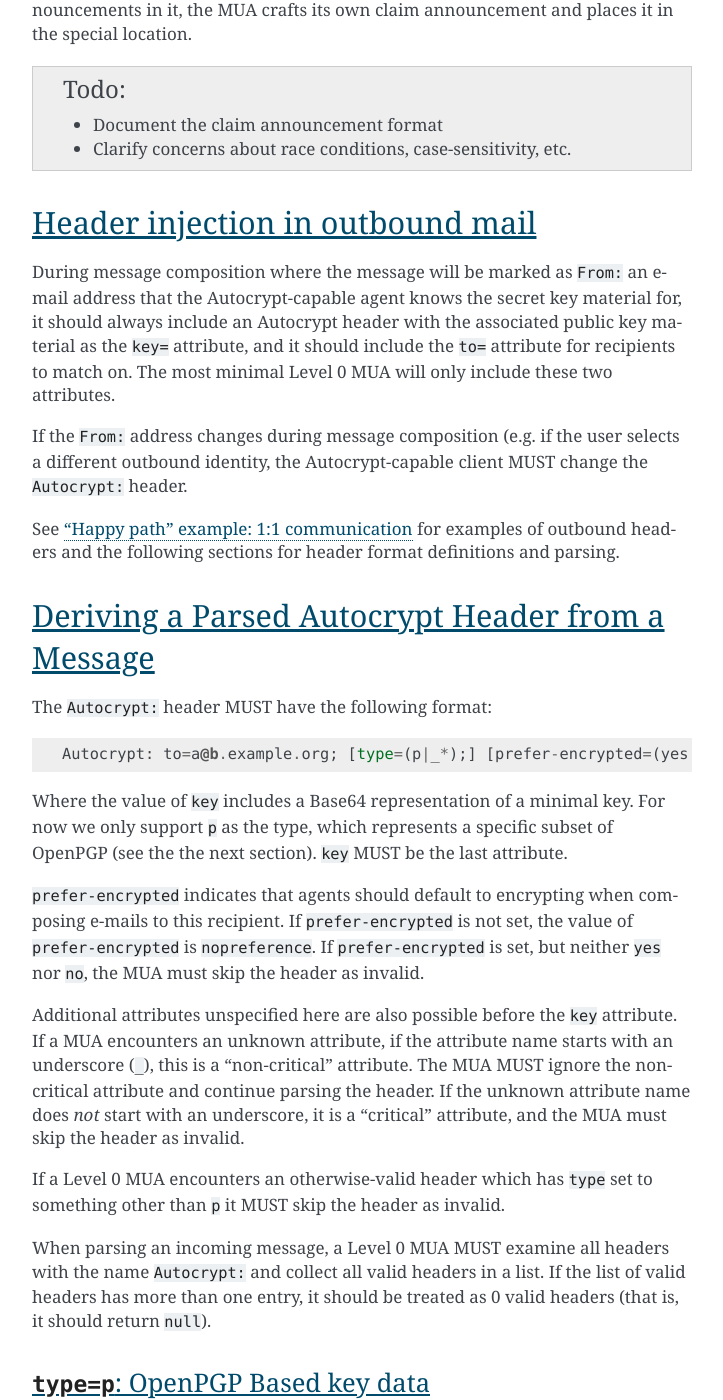
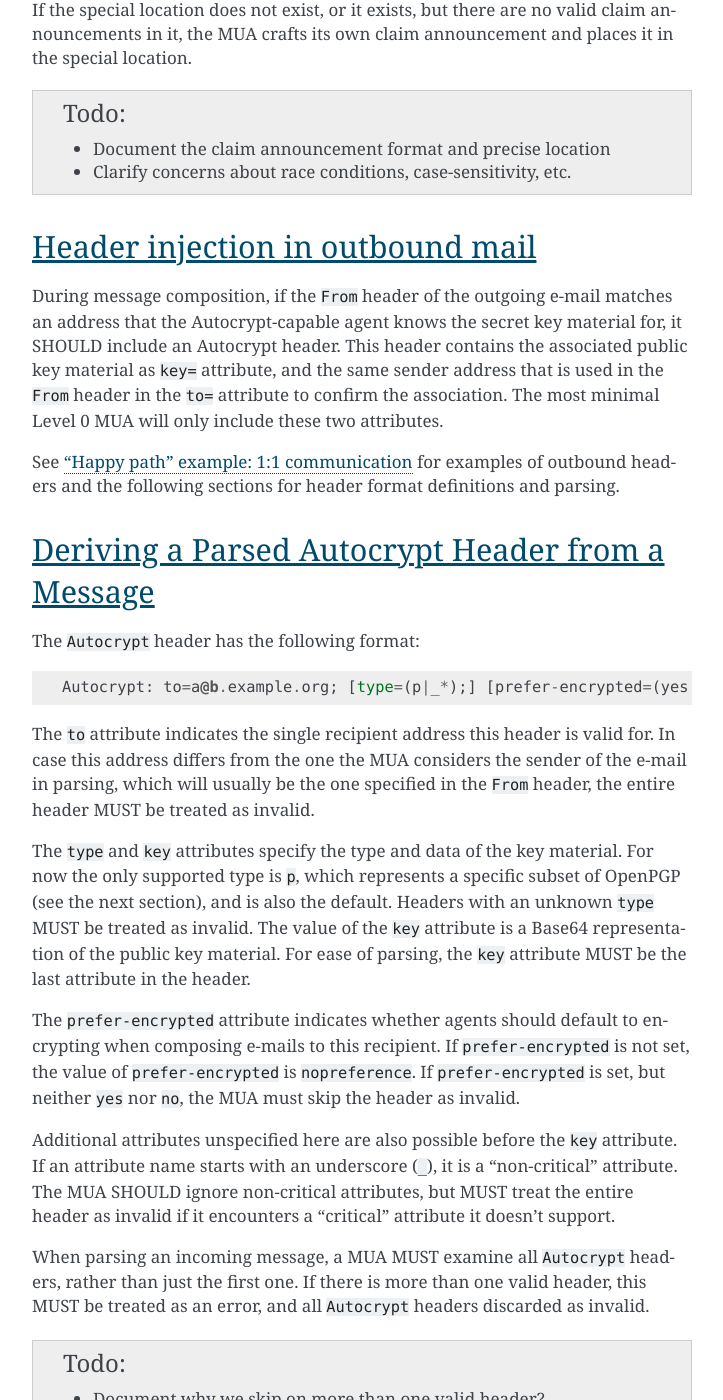
Before and after one commit to autocrypt/autocrypt, a Sphinx documentation site: the page built from doc/level0.rst, in a window 1280 px wide and 1400 px high, scrolled down 2445 px. Shown: the whole window, without its empty margins (388-1111 px from the left). Built offline with Sphinx 7.4.7, drawn with Linux system fonts in a browser that asks for light colours; some of the changed text lies outside the part shown.

Commit message:
couple of wording suggestions

```diff
--- a/doc/level0.rst
+++ b/doc/level0.rst
@@ -57,16 +57,16 @@ decrypting.  It MUST be capable of assembling these keys into an
 OpenPGP certificate (RFC 4880 "Transferable Public Key") that
 indicates these capabilities.
 
-These secret keys MUST be protected from access by other applications
-or co-tenants of the device at least as well as the passwords the MUA
-retains for the user's IMAP or SMTP accounts.  These secret keys MUST
-never be sent over the wire to any other party.
+The secret key material is critical for security as in other end-to-end
+applications, and should be protected from access by other applications or
+co-tenants of the device, at least as well as the passwords the MUA retains for
+the user's IMAP or SMTP accounts.
 
-When an Autocrypt-enabled MUA configures an e-mail account, it should
-generate these keys and store them locally.  Then it should proceed to
-try to "claim" the account to `lock out <lockout>`_ other MUAs of the
-same users.  In Level 0 only one MUA can send and receive encrypted
-mail through Autocrypt mechanisms.
+In Level 0 only one MUA can send and receive encrypted mail through Autocrypt
+mechanisms.  When an Autocrypt-enabled MUA configures an e-mail account, it
+first tries to "claim" the account, to `lock out <lockout>`_ other MUAs of the
+same users.  If the claim was successful, the MUA should proceed to generate
+secret keys and store them locally.
 
 .. _lockout:
 
@@ -92,24 +92,20 @@ announcement and places it in the special location.
 
 .. todo::
 
-   - Document the claim announcement format
+   - Document the claim announcement format and precise location
    - Clarify concerns about race conditions, case-sensitivity, etc.
 
 
 Header injection in outbound mail
 ---------------------------------
 
-During message composition where the message will be marked as
-``From:`` an e-mail address that the Autocrypt-capable agent knows the
-secret key material for, it should always include an Autocrypt header
-with the associated public key material as the ``key=`` attribute, and
-it should include the ``to=`` attribute for recipients to match
-on. The most minimal Level 0 MUA will only include these two
+During message composition, if the ``From`` header of the outgoing e-mail
+matches an address that the Autocrypt-capable agent knows the secret key
+material for, it SHOULD include an Autocrypt header. This header contains the
+associated public key material as ``key=`` attribute, and the same sender
+address that is used in the ``From`` header in the ``to=`` attribute to confirm
+the association. The most minimal Level 0 MUA will only include these two
 attributes.
-
-If the ``From:`` address changes during message composition (e.g. if
-the user selects a different outbound identity, the Autocrypt-capable
-client MUST change the ``Autocrypt:`` header.
 
 See :ref:`mua-happypath` for examples of outbound headers and
 the following sections for header format definitions and parsing.
@@ -119,62 +115,70 @@ the following sections for header format definitions and parsing.
 Deriving a Parsed Autocrypt Header from a Message
 -------------------------------------------------
 
-The ``Autocrypt:`` header MUST have the following format::
+The ``Autocrypt`` header has the following format::
 
     Autocrypt: to=a@b.example.org; [type=(p|_*);] [prefer-encrypted=(yes|no);] key=BASE64
 
-Where the value of ``key`` includes a Base64 representation of a
-minimal key. For now we only support ``p`` as the type, which
-represents a specific subset of OpenPGP (see the the next section).
-``key`` MUST be the last attribute.
+The ``to`` attribute indicates the single recipient address this header is
+valid for. In case this address differs from the one the MUA considers the
+sender of the e-mail in parsing, which will usually be the one specified in the
+``From`` header, the entire header MUST be treated as invalid.
 
-``prefer-encrypted`` indicates that agents should default to
+The ``type`` and ``key`` attributes specify the type and data of the key
+material.  For now the only supported type is ``p``, which represents a
+specific subset of OpenPGP (see the next section), and is also the default.
+Headers with an unknown ``type`` MUST be treated as invalid.  The value of the
+``key`` attribute is a Base64 representation of the public key material.  For
+ease of parsing, the ``key`` attribute MUST be the last attribute in the
+header.
+
+The ``prefer-encrypted`` attribute indicates whether agents should default to
 encrypting when composing e-mails to this recipient.
 If ``prefer-encrypted`` is not set,
 the value of ``prefer-encrypted`` is ``nopreference``.
 If ``prefer-encrypted`` is set, but neither ``yes`` nor ``no``,
 the MUA must skip the header as invalid.
 
-Additional attributes unspecified here are also possible before the
-``key`` attribute.  If a MUA encounters an unknown attribute, if the
-attribute name starts with an underscore (``_``), this is a
-"non-critical" attribute.  The MUA MUST ignore the non-critical
-attribute and continue parsing the header.  If the unknown attribute
-name does *not* start with an underscore, it is a "critical"
-attribute, and the MUA must skip the header as invalid.
+Additional attributes unspecified here are also possible before the ``key``
+attribute.  If an attribute name starts with an underscore (``_``), it is a
+"non-critical" attribute.  The MUA SHOULD ignore non-critical attributes, but
+MUST treat the entire header as invalid if it encounters a "critical" attribute
+it doesn't support.
 
-If a Level 0 MUA encounters an otherwise-valid header which has
-``type`` set to something other than ``p`` it MUST skip the header as
+When parsing an incoming message, a MUA MUST examine all ``Autocrypt`` headers,
+rather than just the first one.  If there is more than one valid header, this
+MUST be treated as an error, and all ``Autocrypt`` headers discarded as
 invalid.
 
-When parsing an incoming message, a Level 0 MUA MUST examine all
-headers with the name ``Autocrypt:`` and collect all valid headers in a
-list.  If the list of valid headers has more than one entry, it should
-be treated as 0 valid headers (that is, it should return ``null``).
+.. todo::
 
+   - Document why we skip on more than one valid header?
+   - What does (p|_*) mean? It's not a regex, apparently?
 
 ``type=p``: OpenPGP Based key data
 ++++++++++++++++++++++++++++++++++
 
-For maximum interoperability and sanity a certificate sent by an
-Autocrypt-enabled Level 0 MUA MUST send an OpenPGP "Transferable
+For maximum interoperability, a certificate sent by an
+Autocrypt-enabled Level 0 MUA MUST consist of an OpenPGP "Transferable
 Public Key" (see `RFC 4880 §11.1 <https://tools.ietf.org/html/rfc4880#section-11.1>`_)
 containing exactly these five OpenPGP packets:
 
- - a primary key ``Kp``
- - a uid that SHOULD be set to the e-mail address of the account
+ - a signing-capable primary key ``Kp``
+ - a user id that SHOULD be set to the e-mail address of the account
  - a self signature
  - an encryption-capable subkey ``Ke``
  - a binding signature over ``Ke`` by ``Kp``
 
-These packets should be assembled in binary format (not
-ASCII-armored), and then base64-encoded.  During interpretation,
-whitespace should be stripped before base64-decoding.
+The content of the user id packet is only decorative, and MAY contain different
+values from the ``to`` attribute, or even the empty string.
+
+These packets MUST be assembled in binary format (not ASCII-armored), and then
+base64-encoded.
 
 A Level 0 MUA MUST be capable of processing and handling 2048-bit RSA
 keys.  It SHOULD be capable of handling Curve 25519 keys (ed25519 for
 ``Kp`` and cv25519 for ``Ke``), but some underlying toolkits may not
-yet support Curve 25519.
+yet support Curve 25519.  It MAY support other OpenPGP key formats.
 
 
 Internal state storage
@@ -279,7 +283,8 @@ the MUA should follow the following ``autocrypt_update`` algorithm:
 
 .. todo::
 
-   Maybe move ``synthesized_pah`` into :doc:`other-crypto-interop` ?
+   - Maybe move ``synthesized_pah`` into :doc:`other-crypto-interop` ?
+   - Can we synthesize from attached keys, e.g. if it has a matching user id?
 
 ..
 
@@ -469,7 +474,7 @@ Specific User Interface Elements
 
 Ideally, Autocrypt users see very little UI.  They might never see any
 UI at all by default.  However, some UI is inevitable, even if only
-tucked away in an arcane "preferences pane" or something.
+tucked away in an arcane "preferences pane".
 
 Account Preferences
 +++++++++++++++++++
@@ -477,11 +482,11 @@ Account Preferences
 Level 0 MUAs MUST allow the user to disable Autocrypt completely for
 each account they control.
 
-If Autocrypt is enabled for a given account, the MUA MUST allow the
+If Autocrypt is enabled for a given account, the MUA SHOULD allow the
 user to specify whether they explicitly prefer encryption for inbound
 messages, or explicitly prefer cleartext for inbound messages, or
 choose to express no preference.  The default SHOULD be "no
-preference" unless the MUA has good reason to know better.
+preference".
 
 Please see :doc:`ui-examples` for specific examples of how this might
 look.
@@ -501,3 +506,7 @@ composition at all.
 If the Autocrypt recommendation is either ``available`` or
 ``encrypt``, the MUA SHOULD expose this UI during message composition
 to allow the user to make a different decision.
+
+.. todo::
+
+   - Should we really recommend hiding the encrypt UI? This reduces UI consistency!
```
Also changed, not shown: other parts of doc/level0.rst (+3 -3 lines).
